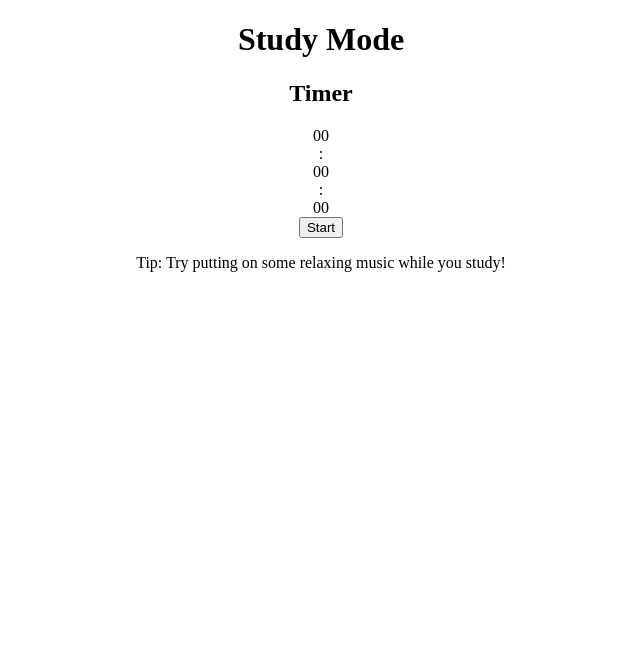
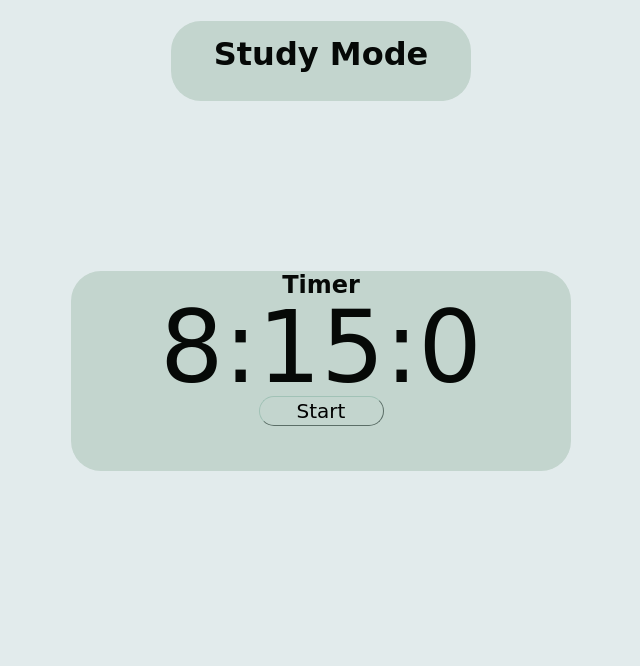
Before and after one commit to CYBI-3331-Project/Homework_Helper, a Flask app: page /Homepage/Study_Mode/ in a window 1280 px wide. Shown: the top 666 px of the page, without its empty margins (319-959 px from the left). Run offline with Flask 3, Linux system fonts and the light colour scheme; some web fonts are replaced.

Commit message:
Working on timer

```diff
--- a/Project/app.py
+++ b/Project/app.py
@@ -7,6 +7,8 @@ app = Flask(__name__)
 def log_in():
     return render_template('log_in.html')
 
+
+#
 @app.route('/Create_your_account/')
 def create():
     return render_template('create.html')
@@ -24,4 +26,4 @@ def study_mode():
     return render_template('study_mode.html')
 
 if __name__ == "__main__":
-    app.run(host='192.168.1.142')
+    app.run(debug=True) #app.run(host='192.168.1.142')
--- a/Project/static/JS/functions.js
+++ b/Project/static/JS/StudyMode.js
@@ -65,7 +65,17 @@ function sayHello() {
 
  }
 
-  //Pause/Resume the Study Mode Timer
-  function toggleTimer(){
+ //Start the timer
+ function startTimer(){
+
+ }
+
+ //Pause the timer
+ function pauseTimer(){
+
+  }
+
+ //Pause/Resume the Study Mode Timer
+ function toggleTimer(){
     toggleDimness();
   }
--- a/Project/static/css/style_study_mode.css
+++ b/Project/static/css/style_study_mode.css
@@ -80,7 +80,7 @@ p {
     border-color: #a1c2b6;
     font-family: cursive;
     font-size: 20px;
-    transform: translateY(-10px);
+    transform: translateY(-40px);
 }
 
 #NumContainer{
@@ -88,5 +88,6 @@ p {
     flex-direction: row;
     text-align: center;
     left: 50%;
+    transform: translateY(-30px);
 
 }
--- a/Project/templates/base.html
+++ b/Project/templates/base.html
@@ -10,7 +10,7 @@
     <!-- Below is where any HTML files that will use this base file are going to attatch themselves as an extension of 'base.html'-->
     {% block head %}{% endblock %}
 </head>
-<body>
+<body {% block body_attrs %}{% endblock %}>
     {% block body %}{% endblock %}
 </body>
 </html>
--- a/Project/templates/study_mode.html
+++ b/Project/templates/study_mode.html
@@ -7,13 +7,15 @@
 {% block head %}
 
 <!-- Defining 'functions.js' as the script source file -->
-<script src="{{ url_for('static', filename = 'js/functions.js') }}"></script>
+<link rel="stylesheet" href="{{ url_for('static', filename='css/style_study_mode.css') }}">
+
+<script src="{{ url_for('static', filename = 'js/studymode.js') }}"> var hrs = 15 </script>
 
 <!-- End head -->
 {% endblock %}
 
 
-
+{% block body_attrs %} onload="initTimer(010, 15, 00);" {% endblock %}
 
 <!-- Begin body -->
 {% block body %}
```
